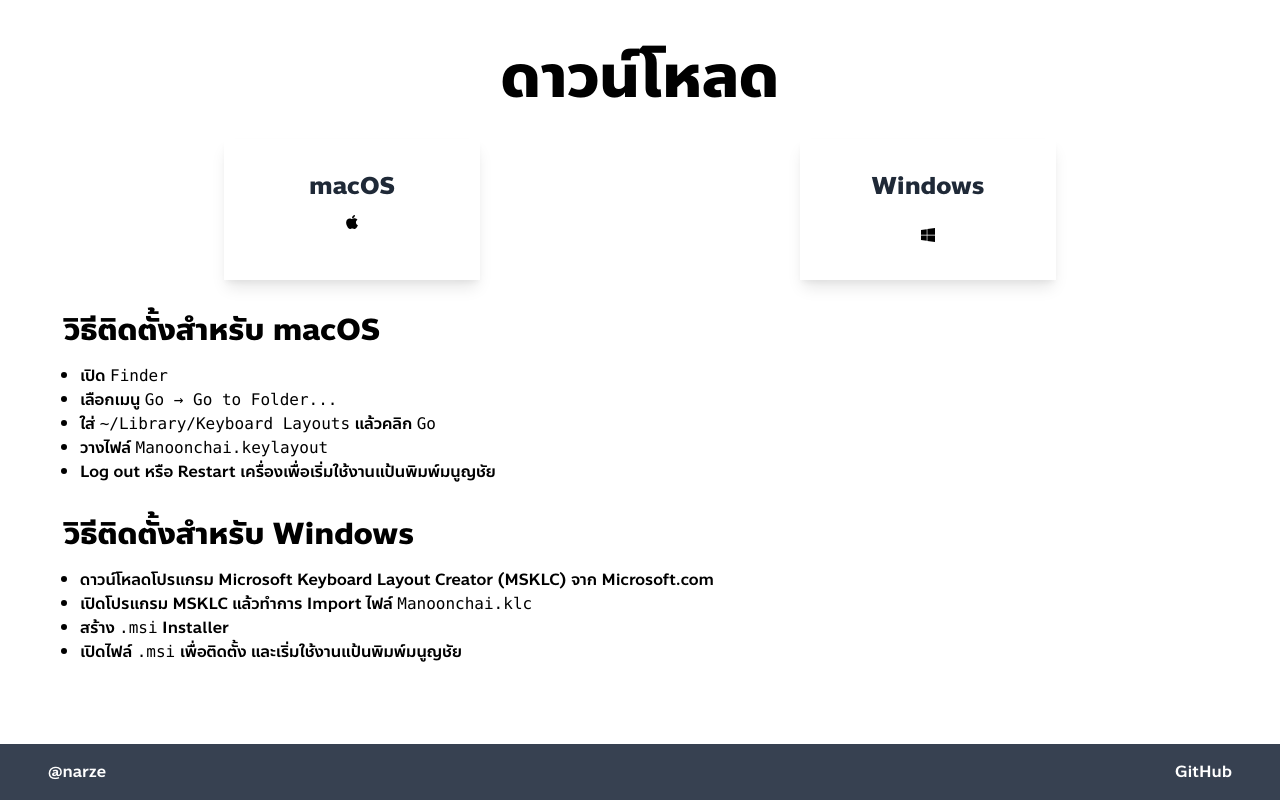
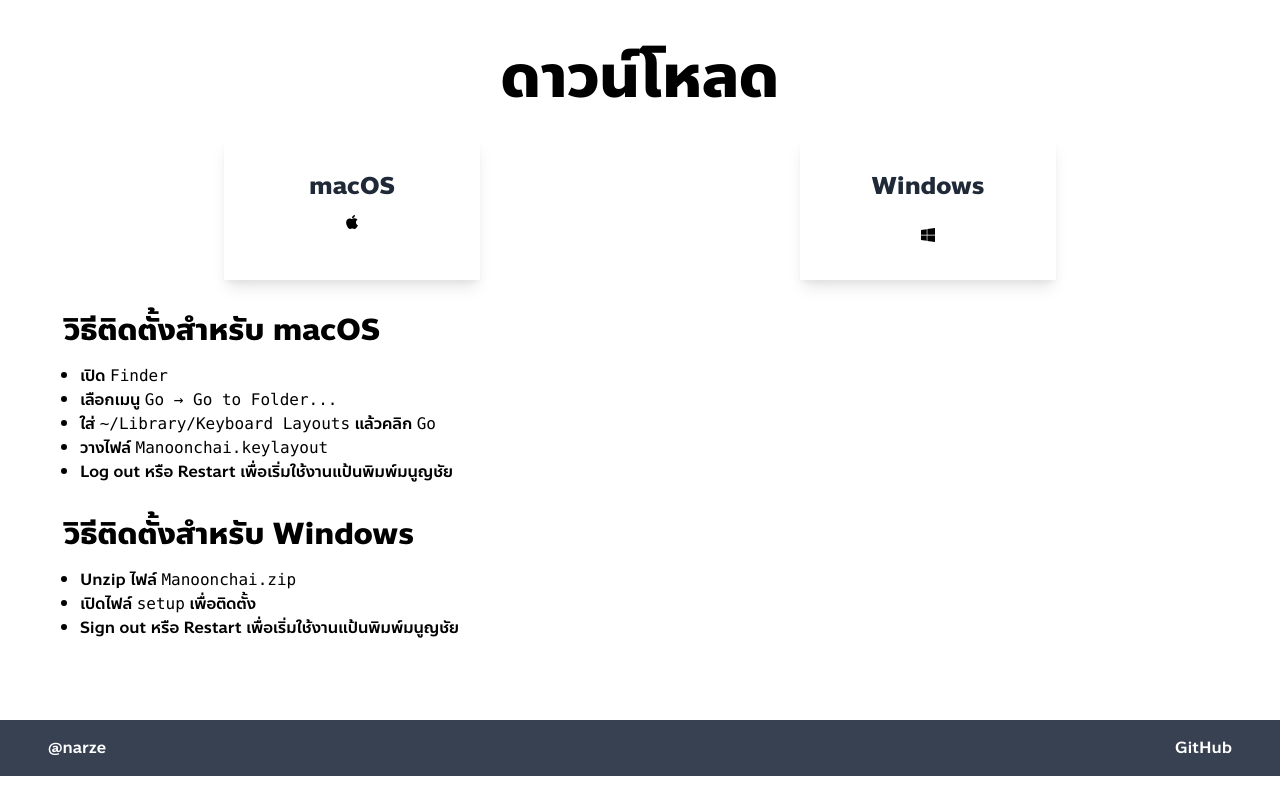
Before and after one commit to Manoonchai/manoonchai.com, a Next.js app: page / in a window 1280 px wide. Shown: the part 1757-2557 px from the top of the page. After the commit the page ends 2533 px from the top, so only its background shows below. Built offline with nearby package versions, Linux system fonts and the light colour scheme.

Commit message:
docs: Change Windows link to installer

```diff
--- a/components/download.tsx
+++ b/components/download.tsx
@@ -22,7 +22,7 @@
         </div>
         <div className="shadow-lg mx-auto w-64">
           <a
-            href="https://github.com/Manoonchai/Manoonchai/releases/download/v1.0b/Manoonchai.klc"
+            href="https://github.com/Manoonchai/Manoonchai/releases/download/v1.0b/Manoonchai.zip"
             target="_blank"
             rel="noreferrer"
           >
@@ -51,7 +51,7 @@
           <li>
             วางไฟล์ <code>Manoonchai.keylayout</code>
           </li>
-          <li>Log out หรือ Restart เครื่องเพื่อเริ่มใช้งานแป้นพิมพ์มนูญชัย</li>
+          <li>Log out หรือ Restart เพื่อเริ่มใช้งานแป้นพิมพ์มนูญชัย</li>
         </ul>
       </div>
 
@@ -59,25 +59,12 @@
         <h3 className="text-3xl font-bold my-4">วิธีติดตั้งสำหรับ Windows</h3>
         <ul className="list-disc pl-4">
           <li>
-            <a
-              href="https://www.microsoft.com/en-us/download/details.aspx?id=102134"
-              target="_blank"
-              rel="noreferrer"
-            >
-              ดาวน์โหลดโปรแกรม Microsoft Keyboard Layout Creator (MSKLC) จาก
-              Microsoft.com
-            </a>
+            Unzip ไฟล์ <code>Manoonchai.zip</code>
           </li>
           <li>
-            เปิดโปรแกรม MSKLC แล้วทำการ Import ไฟล์ <code>Manoonchai.klc</code>
+            เปิดไฟล์ <code>setup</code> เพื่อติดตั้ง
           </li>
-          <li>
-            สร้าง <code>.msi</code> Installer
-          </li>
-          <li>
-            เปิดไฟล์ <code>.msi</code> เพื่อติดตั้ง
-            และเริ่มใช้งานแป้นพิมพ์มนูญชัย
-          </li>
+          <li>Sign out หรือ Restart เพื่อเริ่มใช้งานแป้นพิมพ์มนูญชัย</li>
         </ul>
       </div>
     </section>
```
